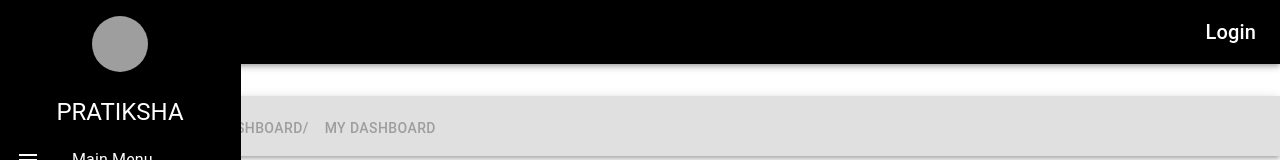
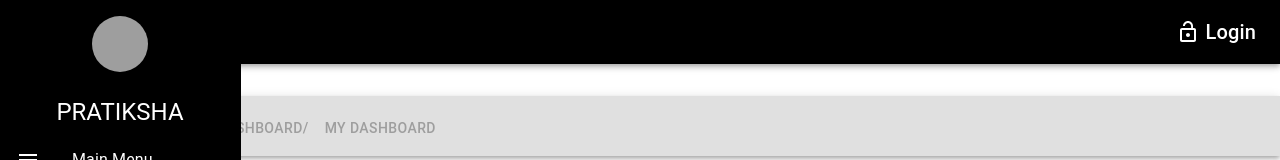
Before and after one commit to Jayeshwadkar/Pratiksha-, a React (Create React App) app in the folder Pratiksha/client/: page / in a window 1280 px wide. Shown: the top 160 px of the page. Built offline with nearby package versions, Linux system fonts and the light colour scheme; grey boxes are pictures that could not be loaded.

Commit message:
Update Navbar.js

```diff
--- a/Pratiksha/client/src/Components/Navbar.js
+++ b/Pratiksha/client/src/Components/Navbar.js
@@ -28,7 +28,7 @@
 // export default Navbar;
 import React, { useState } from 'react';
 import { AppBar, Toolbar, Typography, IconButton } from '@material-ui/core';
-import { ExitToApp as ExitToAppIcon } from '@material-ui/icons';
+import { ExitToApp as ExitToAppIcon, LockOpen as LockOpenIcon } from '@material-ui/icons';
 
 const Navbar = () => {
   const [isLoggedIn, setIsLoggedIn] = useState(false);
@@ -64,7 +64,8 @@ const Navbar = () => {
             </IconButton>
           </React.Fragment>
         ) : (
-          <Typography variant="h6" onClick={handleLogin} style={{ cursor: 'pointer' }}>
+          <Typography variant="h6" onClick={handleLogin} style={{ cursor: 'pointer', display: 'flex', alignItems: 'center' }}>
+            <LockOpenIcon style={{ marginRight: '5px' }} />
             Login
           </Typography>
         )}
```
